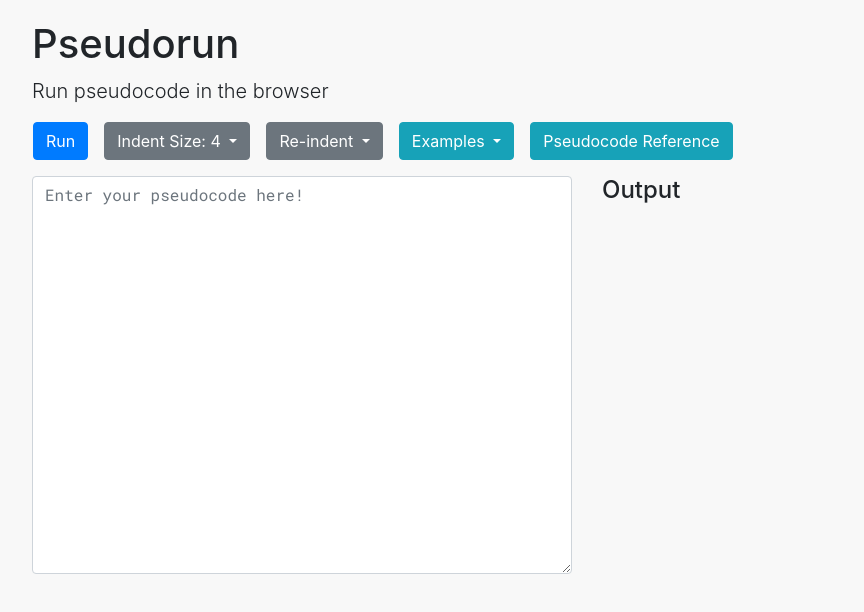
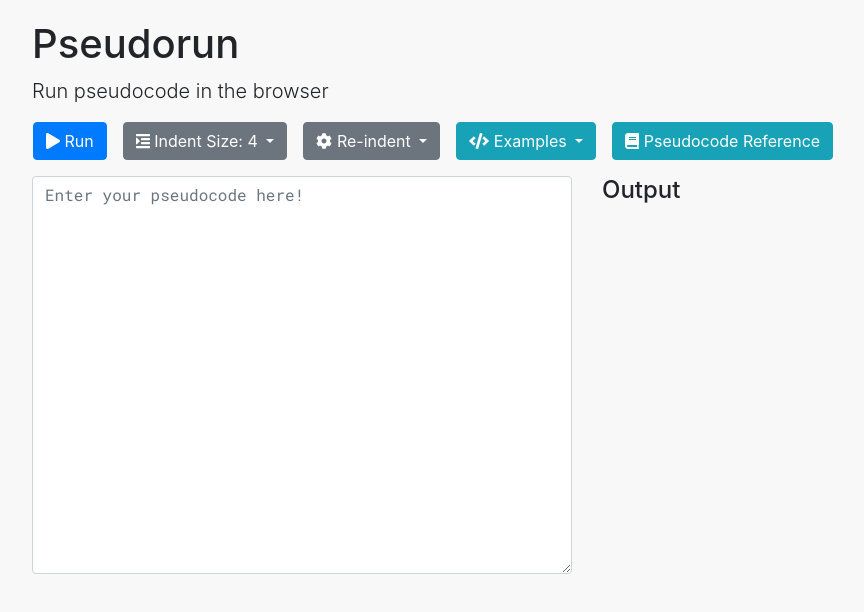
Before and after one commit to jasonliang-dev/pseudorun, a website: page index.html in a window 1280 px wide. Shown: the whole page, without its empty margins (53-917 px from the left). Drawn offline with nearby package versions, Linux system fonts and the light colour scheme.

Commit message:
Add Font Awesome icons

```diff
--- a/index.html
+++ b/index.html
@@ -15,6 +15,7 @@
        margin-right: 0;
      }
     </style>
+    <script defer src="https://use.fontawesome.com/releases/v5.0.8/js/all.js"></script>
     <script type="text/javascript" src="main.js" defer></script>
   </head>
   <body style="background-color: #f8f8f8">
@@ -25,11 +26,11 @@
 
       <div class="row">
 
-        <button type="button" class="btn btn-primary" id="runbutton">Run</button>
+        <button type="button" class="btn btn-primary" id="runbutton"><i class="fas fa-play"></i> Run</button>
 
         <div class="dropdown">
           <button class="btn btn-secondary dropdown-toggle" type="button" data-toggle="dropdown" aria-haspopup="true" aria-expanded="false">
-            Indent Size: <span id="indentdisplay">4</span>
+            <i class="fas fa-indent"></i> Indent Size: <span id="indentdisplay">4</span>
           </button>
           <div class="dropdown-menu" aria-labelledby="dropdownMenuButton">
             <a class="dropdown-item" onclick="setIndent(2)">2</a>
@@ -44,7 +45,7 @@
 
         <div class="dropdown">
           <button class="btn btn-secondary dropdown-toggle" type="button" data-toggle="dropdown" aria-haspopup="true" aria-expanded="false">
-            Re-indent
+            <i class="fas fa-cog"></i> Re-indent
           </button>
           <div class="dropdown-menu" aria-labelledby="dropdownMenuButton">
             <a class="dropdown-item" onclick="reindent(2)">2</a>
@@ -60,7 +61,7 @@
 
         <div class="dropdown">
           <button class="btn btn-info dropdown-toggle" type="button" data-toggle="dropdown" aria-haspopup="true" aria-expanded="false">
-            Examples
+            <i class="fas fa-code"></i> Examples
           </button>
           <div class="dropdown-menu" aria-labelledby="dropdownMenuButton">
             <a class="dropdown-item" onclick="chooseExample(0)">Read/Print</a>
@@ -70,7 +71,7 @@
           </div>
         </div>
 
-        <a href="https://github.com/SummerJacket/pseudorun/blob/master/README.md" class="btn btn-info" role="button">Pseudocode Reference</a>
+        <a href="https://github.com/SummerJacket/pseudorun/blob/master/README.md" class="btn btn-info" role="button"><i class="fas fa-book"></i> Pseudocode Reference</a>
 
       </div>
 
```
